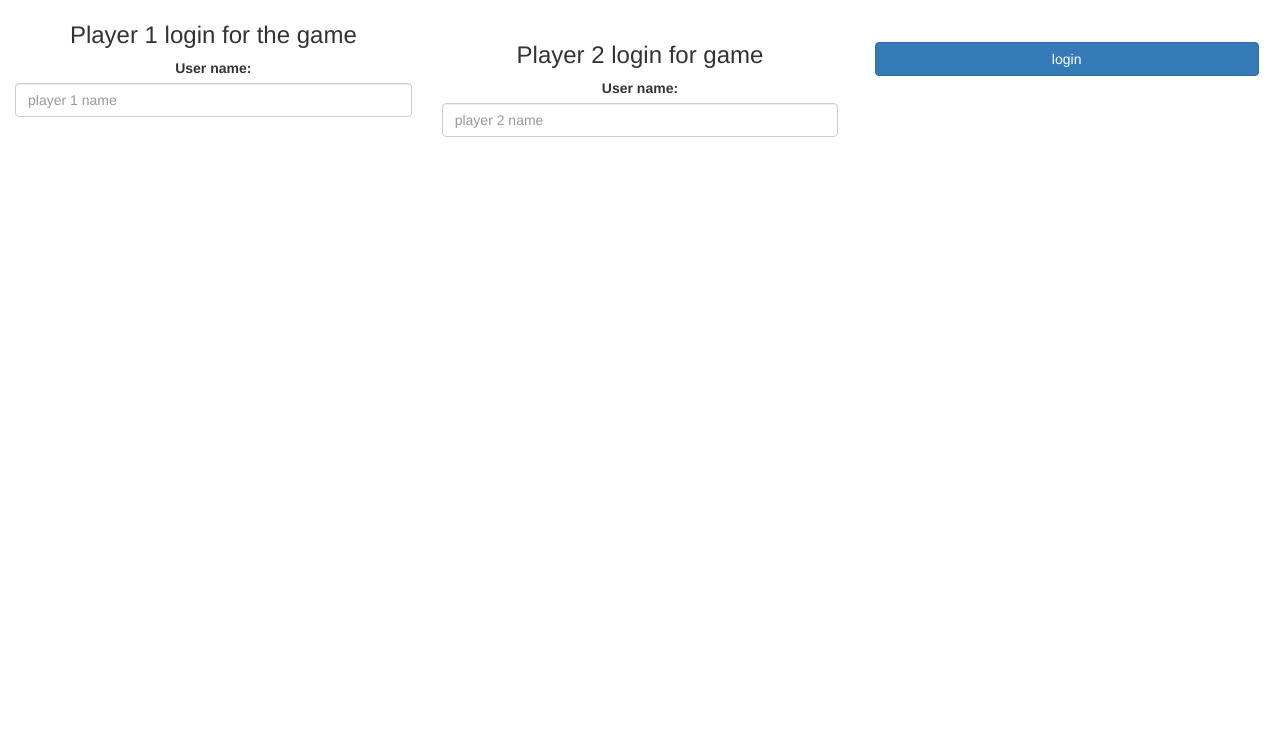
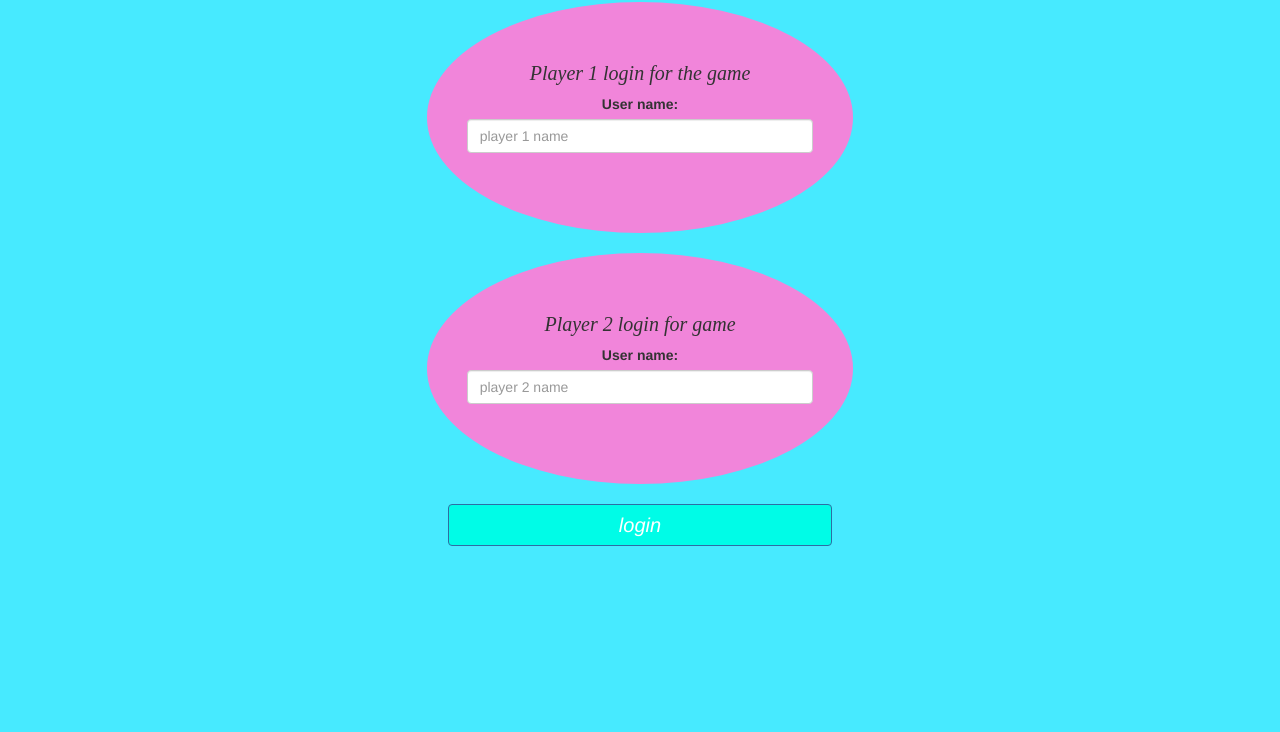
Before and after one commit to vaishnavipanwar/Quiz-1, a plain HTML site: page index.html in a window 1280 px wide. Shown: the part 68-800 px from the top of the page. Drawn offline with nearby package versions, Linux system fonts and the light colour scheme.

Commit message:
Add files via upload

```diff
--- /dev/null
+++ b/style.css
@@ -0,0 +1,29 @@
+body{
+    background-color: rgb(71, 234, 255);
+}
+
+
+
+.login_div1 , .login_div2{
+
+    float: none;
+    padding: 40px;
+    border-radius: 50%;
+    background: rgb(241, 133, 218);
+
+}
+
+h3{
+
+    font-family: 'Times New Roman', Times, serif;
+    font-weight: 400;
+    font-style: oblique;
+    font-size: 20px;
+}
+
+.login{
+
+    font-style: oblique;
+    font-size: 20px;
+   background-color: rgb(0, 252, 231);
+}
```
Also changed, not shown: qiuz_game.html (+2 -1 lines).
